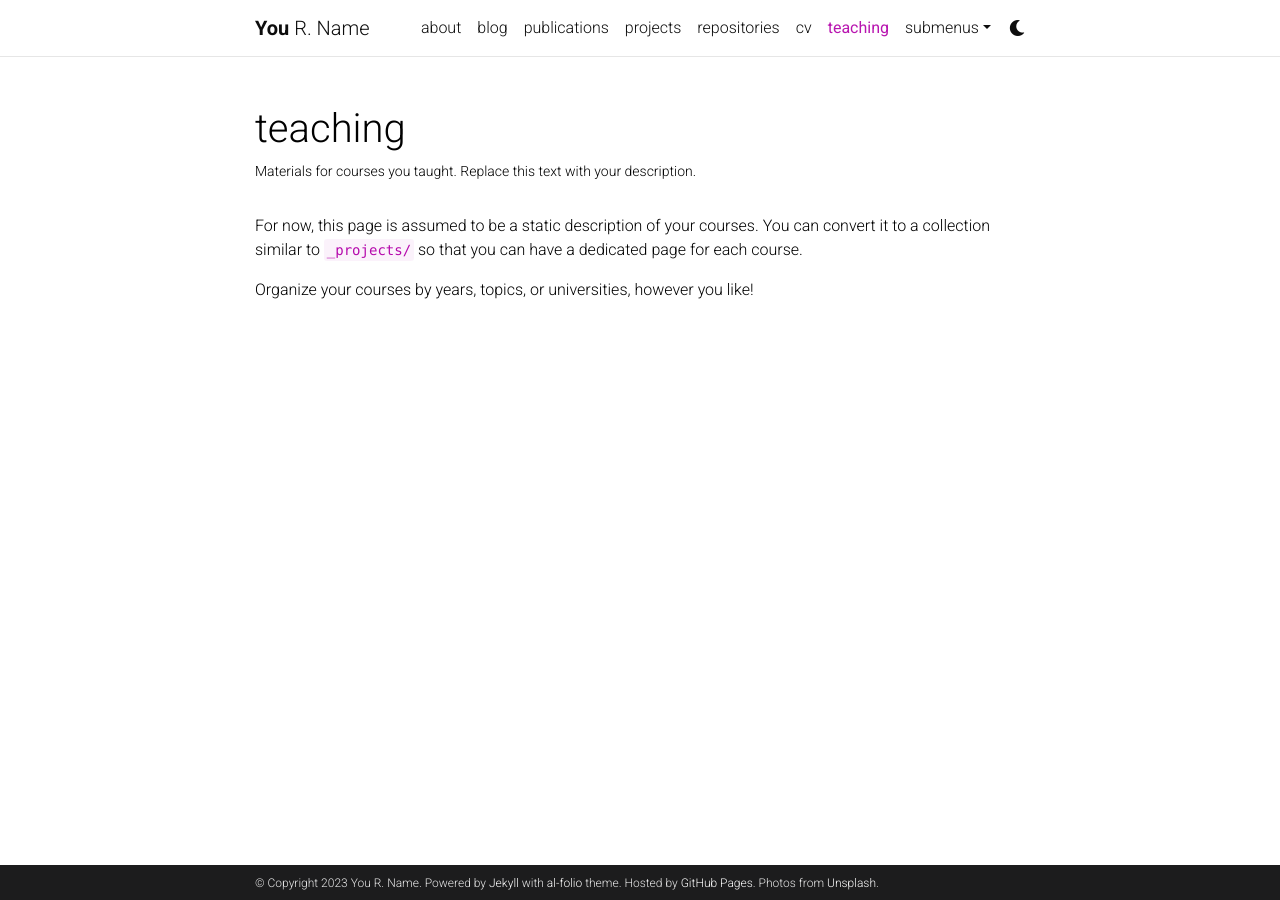
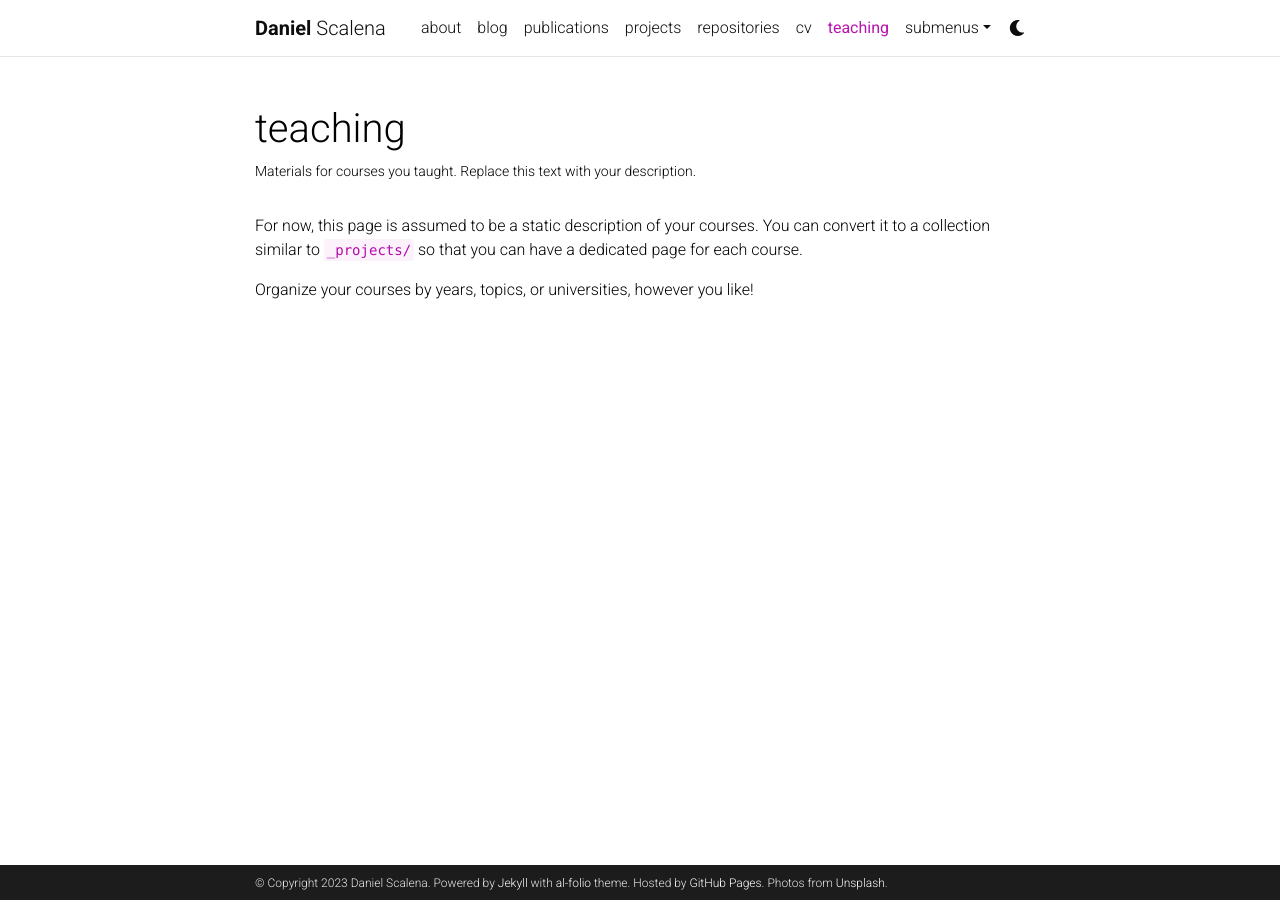
Before and after one commit to DanielSc4/danielsc4.github.io, a Jekyll site: the page built from _pages/teaching.md, in a window 1280 px wide. Built offline with Jekyll 4.4.1, drawn with Linux system fonts in a browser that asks for light colours; comment, search, counter and statistics services are not loaded; a style sheet for code colours, icons or effects is not loaded.

Commit message:
Small update on config

```diff
--- a/_config.yml
+++ b/_config.yml
@@ -3,12 +3,12 @@
 # -----------------------------------------------------------------------------
 
 title: blank # the website title (if blank, full name will be used instead)
-first_name: You
-middle_name: R.
-last_name: Name
-email: you@example.com
+first_name: Daniel
+middle_name:
+last_name: Scalena
+email: scalena99@gmail.com
 description: > # the ">" symbol means to ignore newlines until "footer_text:"
-  A simple, whitespace theme for academics. Based on [*folio](https://github.com/bogoli/-folio) design.
+  Master CS student
 footer_text: >
   Powered by <a href="https://jekyllrb.com/" target="_blank">Jekyll</a> with <a href="https://github.com/alshedivat/al-folio">al-folio</a> theme.
   Hosted by <a href="https://pages.github.com/" target="_blank">GitHub Pages</a>.
@@ -18,8 +18,8 @@
 lang: en # the language of your site (for example: en, fr, cn, ru, etc.)
 icon: ⚛️  # the emoji used as the favicon (alternatively, provide image name in /assets/img/)
 
-url: https://alshedivat.github.io # the base hostname & protocol for your site
-baseurl: /al-folio # the subpath of your site, e.g. /blog/
+url: https://danielsc4.github.io # the base hostname & protocol for your site
+baseurl: # the subpath of your site, e.g. /blog/
 last_updated: false # set to true if you want to display last updated in the footer
 impressum_path:  # set to path to include impressum link in the footer, use the same path as permalink in a page, helps to conform with EU GDPR
 
@@ -71,11 +71,11 @@
 # Social integration
 # -----------------------------------------------------------------------------
 
-github_username: # your GitHub user name
+github_username: danielsc4# your GitHub user name
 gitlab_username: # your GitLab user name
-twitter_username: # your Twitter handle
+twitter_username: daniel_sc4 # your Twitter handle
 mastodon_username: # your mastodon instance+username in the format instance.tld/@username
-linkedin_username: # your LinkedIn user name
+linkedin_username: daniel-scalena # your LinkedIn user name
 telegram_username: # your Telegram user name
 scholar_userid: # your Google Scholar ID
 semanticscholar_id: # your Semantic Scholar ID
```
